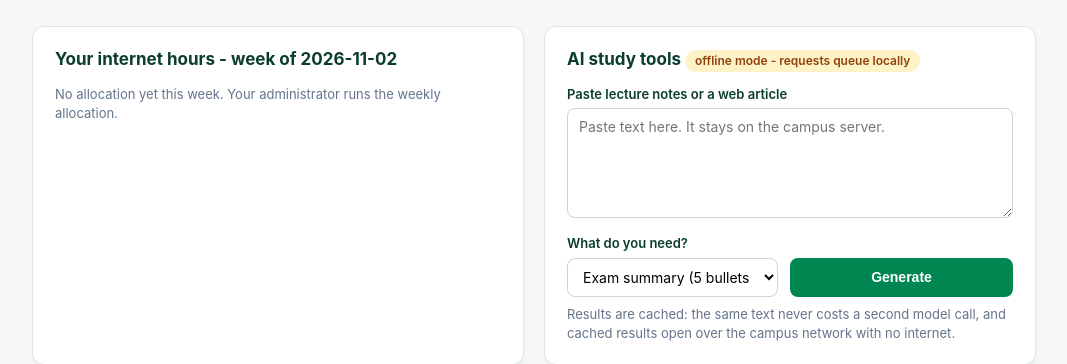
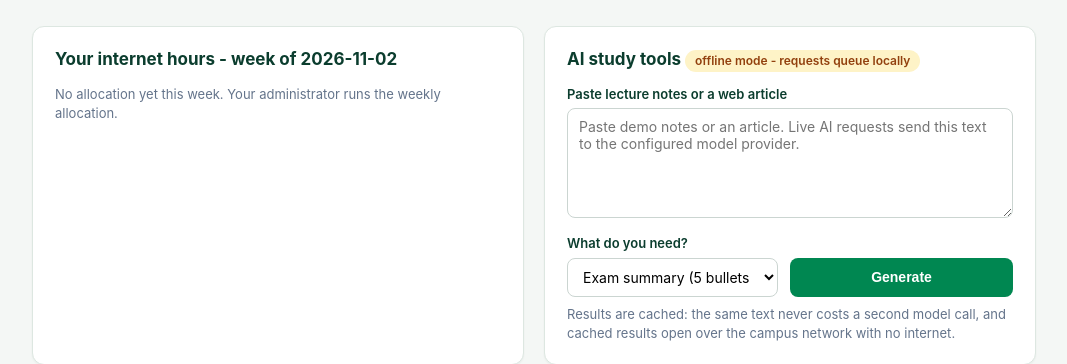
Before and after one commit to dpidivision-ux/smart-campus-connect, a Flask app: page /dashboard in a window 1280 px wide. Shown: the part 75-439 px from the top of the page, without its empty margins (106-1173 px from the left). Run offline with Flask 3, Linux system fonts and the light colour scheme; the visitor is signed in with stand-in values (Sample User, id 1); data comes from the database, SQL or seed files in the repository; data that the repository does not hold is empty.

Commit message:
Honest data-flow placeholder: live AI sends text to model provider; re-recorded segments

```diff
--- a/app/templates/dashboard.html
+++ b/app/templates/dashboard.html
@@ -28,7 +28,7 @@
     </h2>
     <form method="post" action="{{ url_for('main.ai_submit') }}">
       <label>Paste lecture notes or a web article</label>
-      <textarea name="source_text" required placeholder="Paste text here. It stays on the campus server."></textarea>
+      <textarea name="source_text" required placeholder="Paste demo notes or an article. Live AI requests send this text to the configured model provider."></textarea>
       <label>What do you need?</label>
       <div class="row">
         <select name="kind">
```
Also changed, not shown: video/check/v5-placeholder.png (added), 8 other files.
